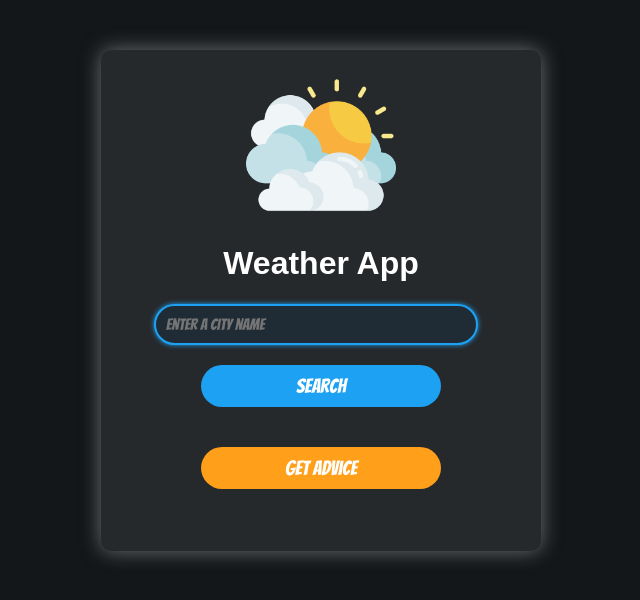
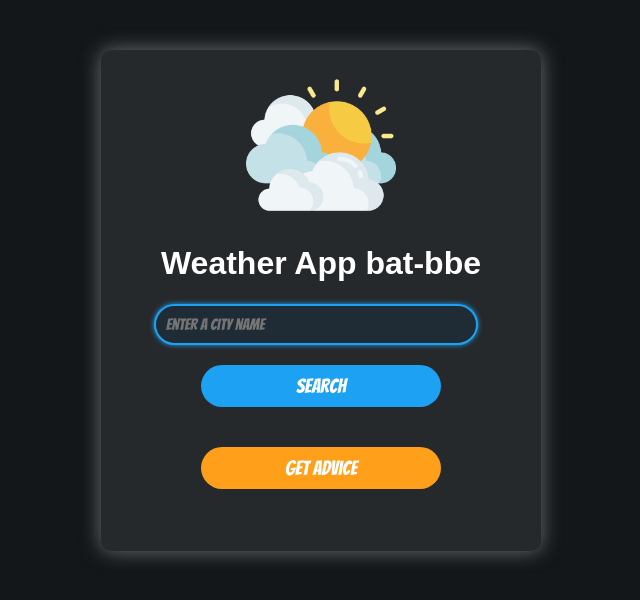
Before and after one commit to ankhgerel1130/WeatherApp, a plain HTML site: page index.html in a window 1280 px wide. Shown: the whole page, without its empty margins (319-959 px from the left). Drawn offline with Linux system fonts and the light colour scheme; a web font is replaced by a local one.

Commit message:
Update index.html

```diff
--- a/index.html
+++ b/index.html
@@ -12,7 +12,7 @@
 <body>
    <div class="container">
     <img src="photos/cloudy.png" alt="Weather Icon" class="main-icon">
-    <h1>Weather App</h1>
+    <h1>Weather App bat-bbe</h1>
     <div class="input-container">
         <input type="text" id="city" placeholder="Enter a city name">
         <button onclick="getWeather()">Search</button>
```
